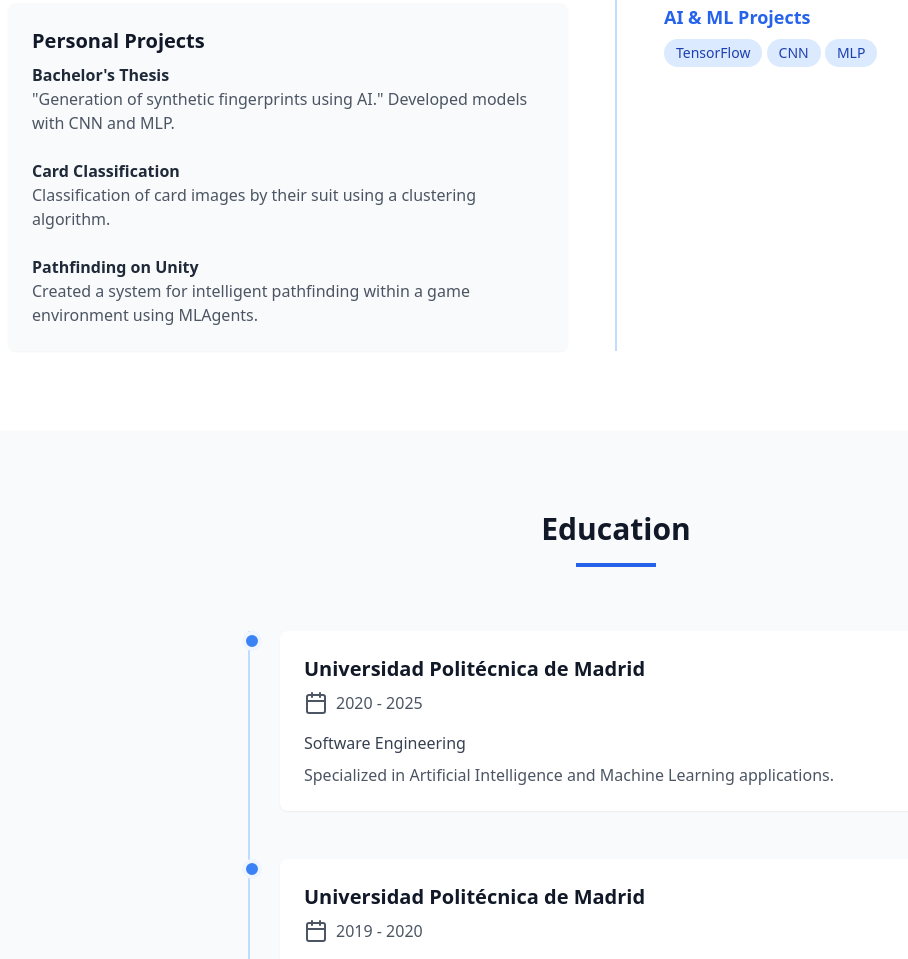
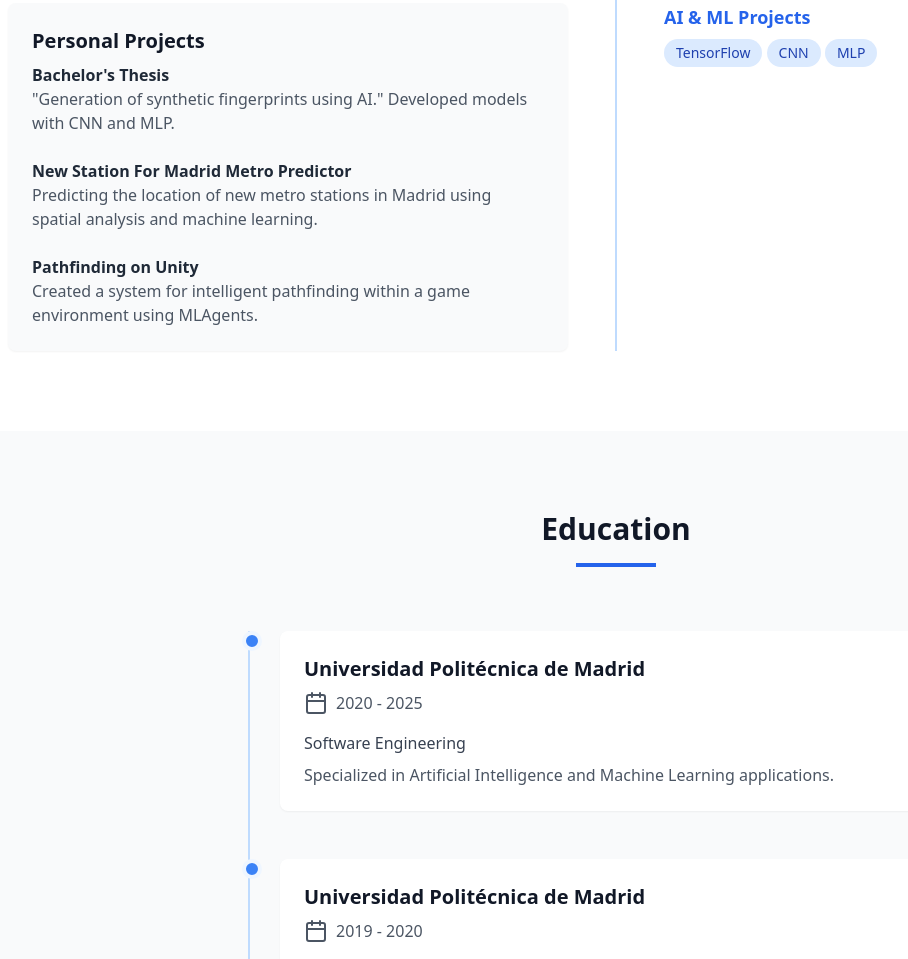
Before and after one commit to asaezs/asaezs.github.io, a plain HTML site: page index.html in a window 1280 px wide. Shown: the part 1905-2864 px from the top of the page, without its empty margins (24-932 px from the left). Drawn offline with nearby package versions, Linux system fonts and the light colour scheme.

Commit message:
Updated projects

```diff
--- a/index.html
+++ b/index.html
@@ -182,8 +182,8 @@
                                         <p class="text-gray-600">"Generation of synthetic fingerprints using AI." Developed models with CNN and MLP.</p>
                                     </div>
                                     <div>
-                                        <h4 class="font-semibold text-gray-800">Card Classification</h4>
-                                        <p class="text-gray-600">Classification of card images by their suit using a clustering algorithm.</p>
+                                        <h4 class="font-semibold text-gray-800">New Station For Madrid Metro Predictor</h4>
+                                        <p class="text-gray-600">Predicting the location of new metro stations in Madrid using spatial analysis and machine learning.</p>
                                     </div>
                                     <div>
                                         <h4 class="font-semibold text-gray-800">Pathfinding on Unity</h4>
```
